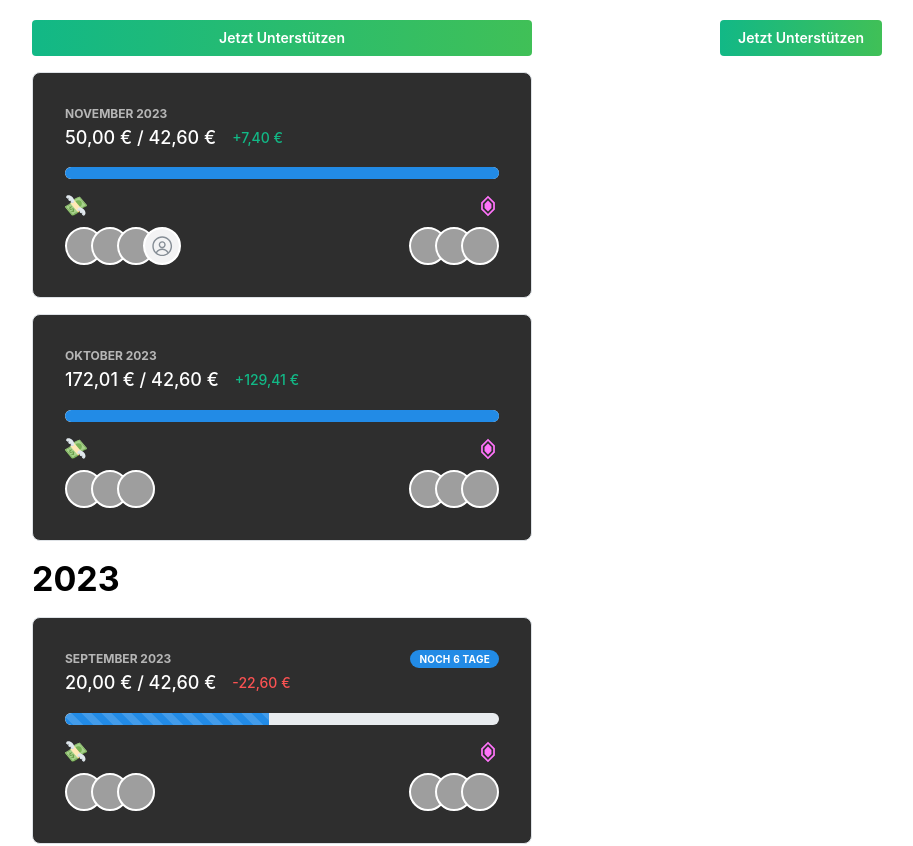
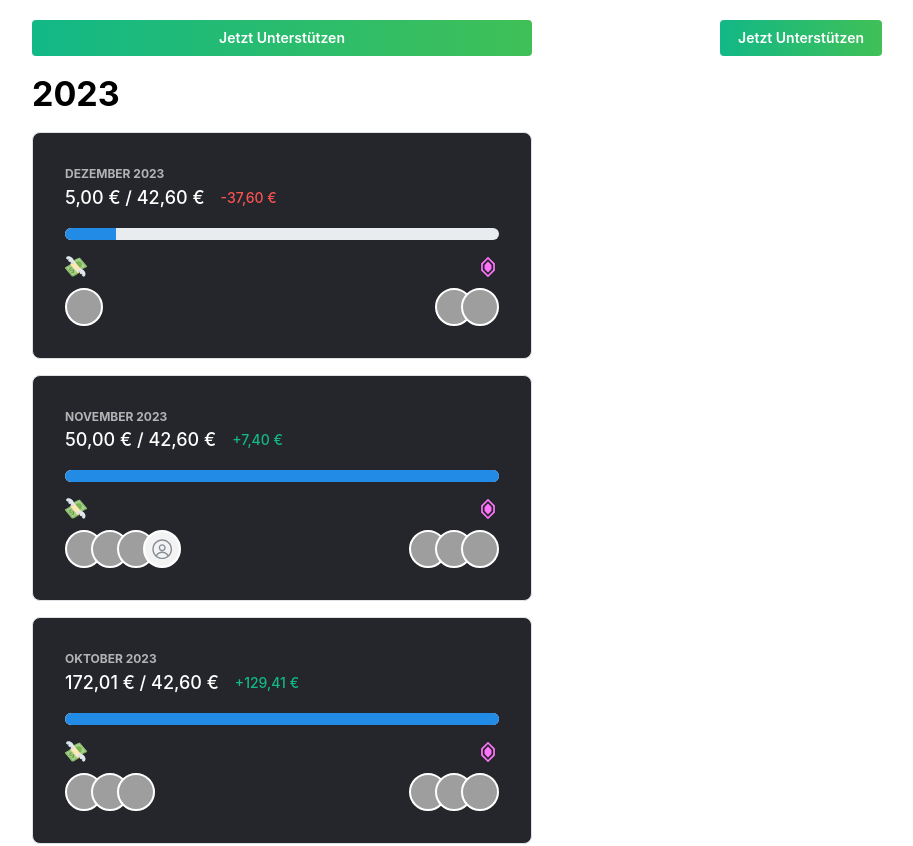
Before and after one commit to AMB-Coding/amb-donations, a React (Vite) app: page / in a window 1280 px wide. Shown: the top 846 px of the page, without its empty margins (358-1271 px from the left). Built offline with nearby package versions, Linux system fonts and the light colour scheme; grey boxes are pictures that could not be loaded.

Commit message:
Dezember 2023

```diff
--- a/src/App.tsx
+++ b/src/App.tsx
@@ -1,7 +1,24 @@
 import '@mantine/core/styles.css';
-import {MantineProvider} from '@mantine/core';
+import {createTheme, MantineProvider} from '@mantine/core';
 import {Donations} from './Donations';
 
+const theme = createTheme({
+	colors: {
+		dark: [
+			'#C1C2C5',
+			'#A6A7AB',
+			'#909296',
+			'#5c5f66',
+			'#373A40',
+			'#2C2E33',
+			'#25262b',
+			'#1A1B1E',
+			'#141517',
+			'#101113',
+		],
+	},
+});
+
 export function App() {
-	return <MantineProvider defaultColorScheme={'auto'}><Donations/></MantineProvider>;
+	return <MantineProvider defaultColorScheme={'auto'} theme={theme}><Donations/></MantineProvider>;
 }
--- a/src/Donations.tsx
+++ b/src/Donations.tsx
@@ -4,8 +4,6 @@ import {months} from './stats';
 import {StatsSegments} from './StatsSegment';
 
 export function Donations() {
-	// console.log([...new Set(months.flatMap((month) => [...month.donors, ...month.boosters]))]);
-
 	return <>
 		<Center my={'lg'}>
 			<Stack>
--- a/src/stats.ts
+++ b/src/stats.ts
@@ -283,10 +283,18 @@ export const months: MonthProps[] = [
 	},
 	{
 		month: 'November 2023',
-		expenses: 32.84,
+		expenses: 92.24,
 		costs: 42.60,
 		acquired: 50,
 		donors: ['200031965145989122', '735384736436060201', '474015305086009346', 'Maximilian'],
 		boosters: ['728267095384653834', '185067296623034368', '130094115894329345'],
 	},
+	{
+		month: 'Dezember 2023',
+		expenses: 0,
+		costs: 42.60,
+		acquired: 5,
+		donors: ['474015305086009346'],
+		boosters: ['728267095384653834', '130094115894329345'],
+	},
 ];
```
Also changed, not shown: package.json (+7 -7 lines), 1 other file (tests, documents, lock files or other folders).
